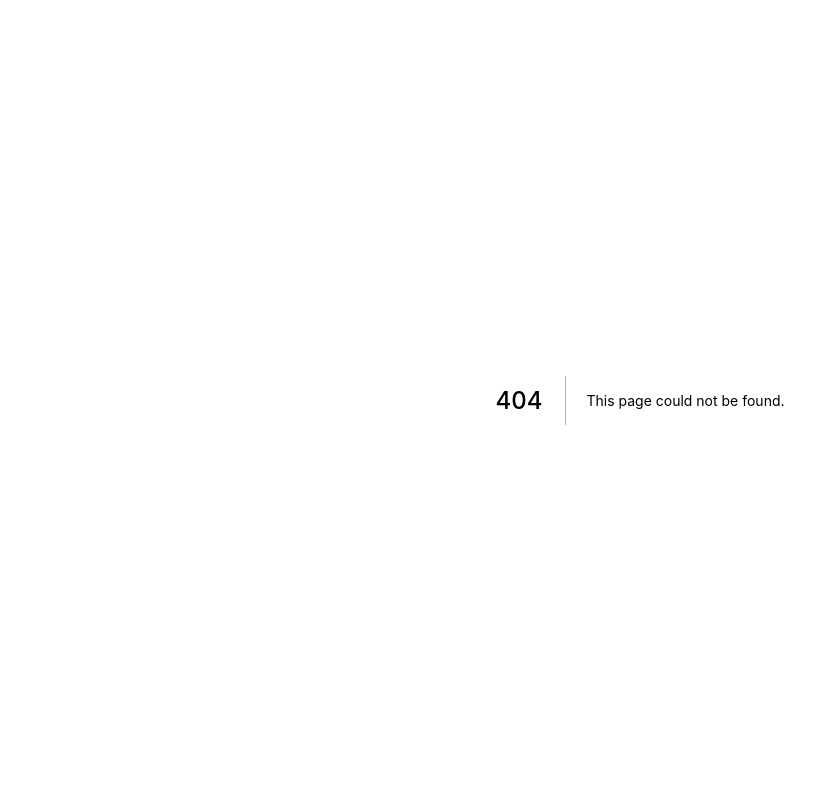
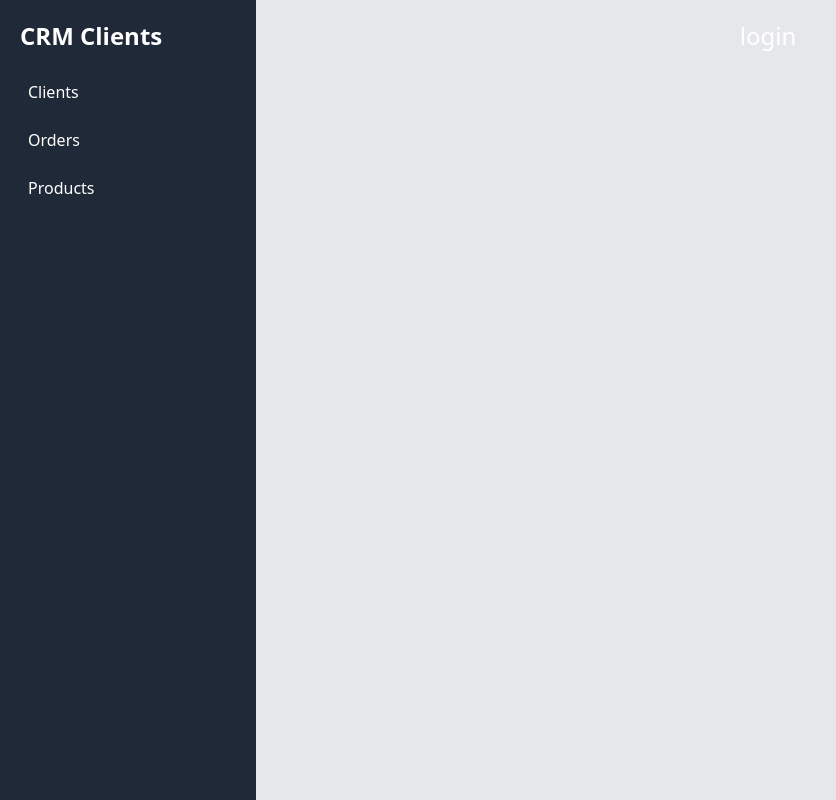
Before and after one commit to lu15v/CRM-Clients, a Next.js app: page /login in a window 1280 px wide. Before the commit this address had no page. Shown: the whole page, without its empty margins (0-836 px from the left). Built offline with nearby package versions, Linux system fonts and the light colour scheme.

Commit message:
ADDED: login and newaccount pages

```diff
--- /dev/null
+++ b/pages/login.js
@@ -0,0 +1,13 @@
+import React from 'react';
+import Layout from '../components/Layout';
+
+const Login = () => {
+    return(
+        <Layout>
+            <h1 className="text-center text-2xl text-white font-light">login</h1>
+        </Layout>
+    );
+}
+
+
+export default Login;
```
Also changed, not shown: pages/newAccount.js (added, +13 -0 lines).
